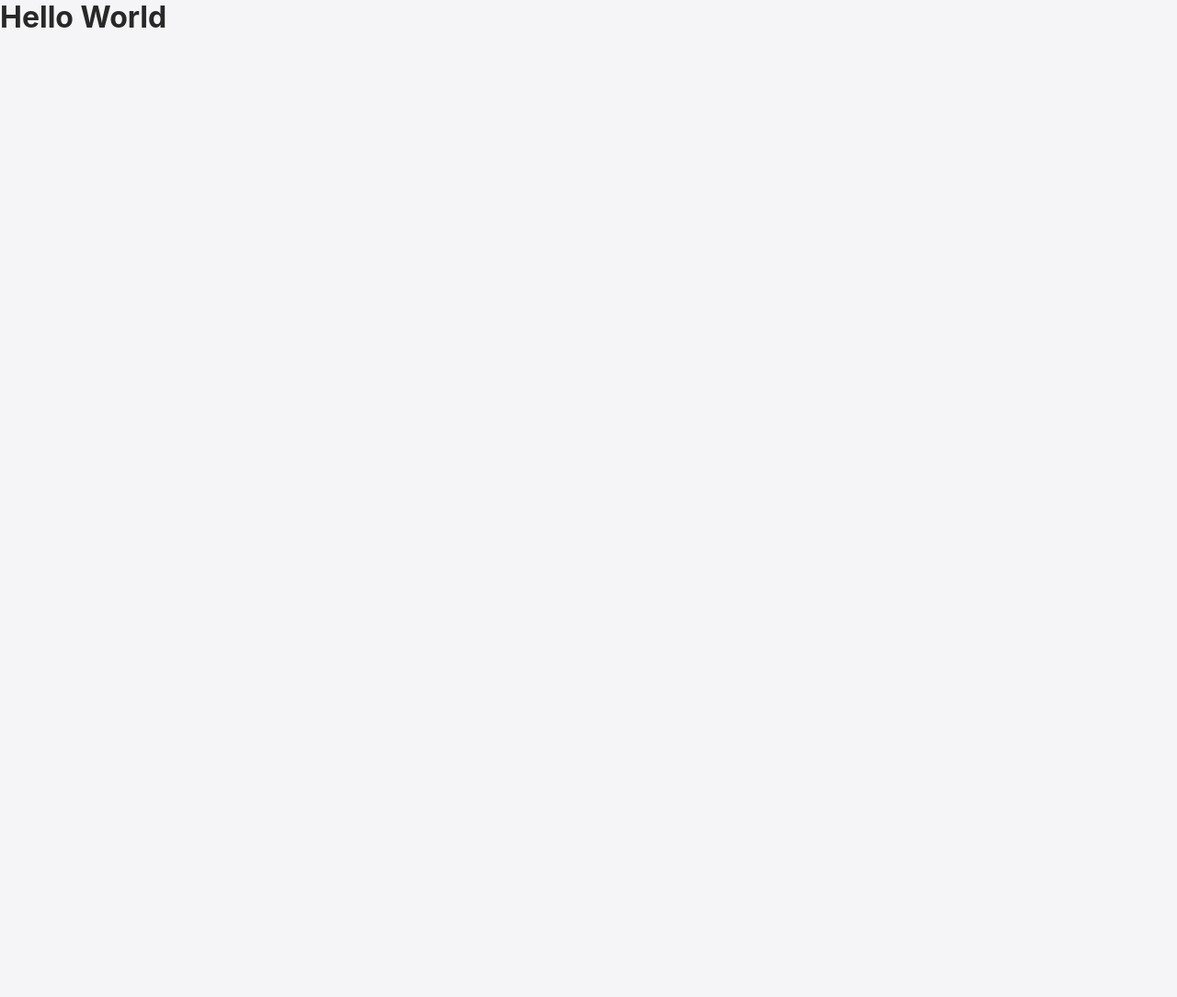
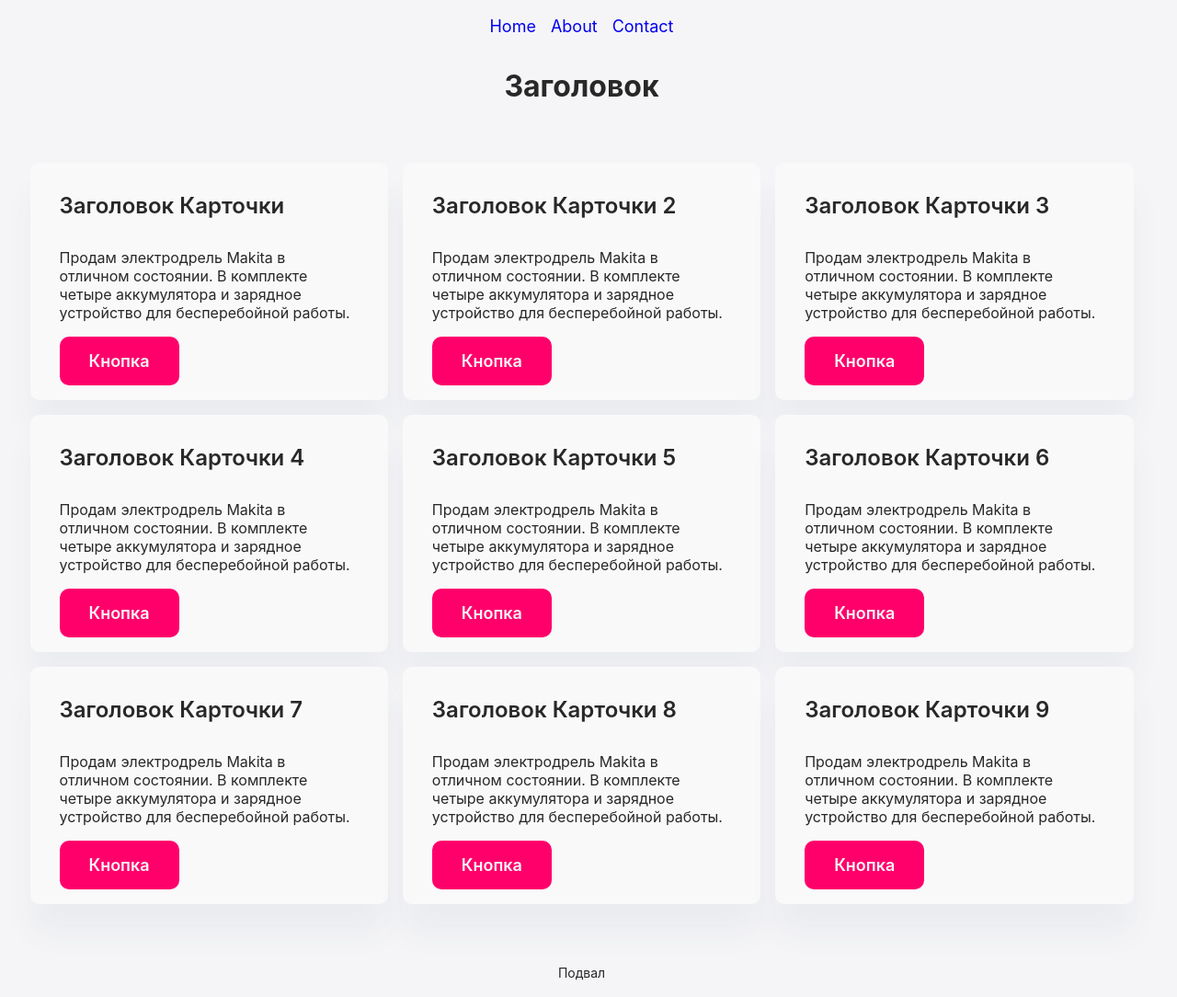
Before and after one commit to jnetc/telegram-mini-app, a plain HTML site: page index.html in a window 1280 px wide. Shown: the whole page at 92% size. Before the commit the page ends 800 px from the top, so only its background shows below. Drawn offline with Linux system fonts and the light colour scheme.

Commit message:
added cards

```diff
--- a/index.html
+++ b/index.html
@@ -5,11 +5,89 @@
   <meta charset="UTF-8">
   <meta name="viewport" content="width=device-width, initial-scale=1.0">
   <link rel="stylesheet" href="style.css">
+  <script src="https://telegram.org/js/telegram-web-app.js" defer></script>
   <title>My App</title>
 </head>
 
 <body>
-  <h1>Hello World</h1>
+  <header>
+    <nav>
+      <ul>
+        <li><a href="#">Home</a></li>
+        <li><a href="#">About</a></li>
+        <li><a href="#">Contact</a></li>
+      </ul>
+    </nav>
+  </header>
+  <main>
+    <h1>Заголовок</h1>
+    <div class="cards">
+      <article>
+        <header>Заголовок Карточки</header>
+        <section>Продам электродрель Makita в отличном состоянии. В комплекте четыре аккумулятора и зарядное устройство
+          для бесперебойной
+          работы.</section>
+        <footer><button type="button">Кнопка</button></footer>
+      </article>
+      <article>
+        <header>Заголовок Карточки 2</header>
+        <section>Продам электродрель Makita в отличном состоянии. В комплекте четыре аккумулятора и зарядное устройство
+          для бесперебойной
+          работы.</section>
+        <footer><button type="button">Кнопка</button></footer>
+      </article>
+      <article>
+        <header>Заголовок Карточки 3</header>
+        <section>Продам электродрель Makita в отличном состоянии. В комплекте четыре аккумулятора и зарядное устройство
+          для бесперебойной
+          работы.</section>
+        <footer><button type="button">Кнопка</button></footer>
+      </article>
+      <article>
+        <header>Заголовок Карточки 4</header>
+        <section>Продам электродрель Makita в отличном состоянии. В комплекте четыре аккумулятора и зарядное устройство
+          для бесперебойной
+          работы.</section>
+        <footer><button type="button">Кнопка</button></footer>
+      </article>
+      <article>
+        <header>Заголовок Карточки 5</header>
+        <section>Продам электродрель Makita в отличном состоянии. В комплекте четыре аккумулятора и зарядное устройство
+          для бесперебойной
+          работы.</section>
+        <footer><button type="button">Кнопка</button></footer>
+      </article>
+      <article>
+        <header>Заголовок Карточки 6</header>
+        <section>Продам электродрель Makita в отличном состоянии. В комплекте четыре аккумулятора и зарядное устройство
+          для бесперебойной
+          работы.</section>
+        <footer><button type="button">Кнопка</button></footer>
+      </article>
+      <article>
+        <header>Заголовок Карточки 7</header>
+        <section>Продам электродрель Makita в отличном состоянии. В комплекте четыре аккумулятора и зарядное устройство
+          для бесперебойной
+          работы.</section>
+        <footer><button type="button">Кнопка</button></footer>
+      </article>
+      <article>
+        <header>Заголовок Карточки 8</header>
+        <section>Продам электродрель Makita в отличном состоянии. В комплекте четыре аккумулятора и зарядное устройство
+          для бесперебойной
+          работы.</section>
+        <footer><button type="button">Кнопка</button></footer>
+      </article>
+      <article>
+        <header>Заголовок Карточки 9</header>
+        <section>Продам электродрель Makita в отличном состоянии. В комплекте четыре аккумулятора и зарядное устройство
+          для бесперебойной
+          работы.</section>
+        <footer><button type="button">Кнопка</button></footer>
+      </article>
+    </div>
+  </main>
+  <footer>Подвал</footer>
 </body>
 
 </html>
--- /dev/null
+++ b/main.css
@@ -0,0 +1,65 @@
+body {
+  max-width: 1200px;
+  min-height: var(--tg-viewport-height);
+  display: grid;
+  grid-template-rows: min-content 1fr min-content;
+  font-family: sans-serif;
+  margin-inline: auto;
+  background-color: var(--white);
+  gap: var(--gap-18);
+}
+
+header {
+  padding-block: var(--gap-16);
+}
+
+ul {
+  display: flex;
+  gap: var(--gap-16);
+  justify-content: center;
+}
+
+a {
+  text-decoration: none;
+}
+
+main {
+  display: grid;
+  grid-template-rows: min-content 1fr;
+  gap: var(--gap-64);
+}
+
+h1 {
+  text-align: center;
+}
+
+.cards {
+  display: grid;
+  grid-template-columns: repeat(auto-fit, minmax(300px, 1fr));
+  gap: var(--gap-16);
+}
+
+article {
+  max-width: 460px;
+  display: grid;
+  gap: var(--gap-16);
+  padding: var(--gap-16) var(--gap-32);
+  background-color: var(--surface);
+  box-shadow: 0 2rem 2rem hsl(from var(--grey-500) h s l / 0.05);
+  border-radius: var(--border-corner-10);
+
+  & header {
+    font-size: var(--font-24);
+    font-weight: 600;
+    color: var(--black);
+  }
+
+  & button {
+    border-radius: var(--border-corner-10);
+    padding: var(--gap-16) var(--gap-32);
+    background-color: var(--warning-error);
+    color: var(--white);
+    font-size: var(--font-18);
+    font-weight: 600;
+  }
+}
--- a/style.css
+++ b/style.css
@@ -1,4 +1,5 @@
 @import url('./varibles.css');
+@import url('./main.css');
 
 *,
 *::after,
```
